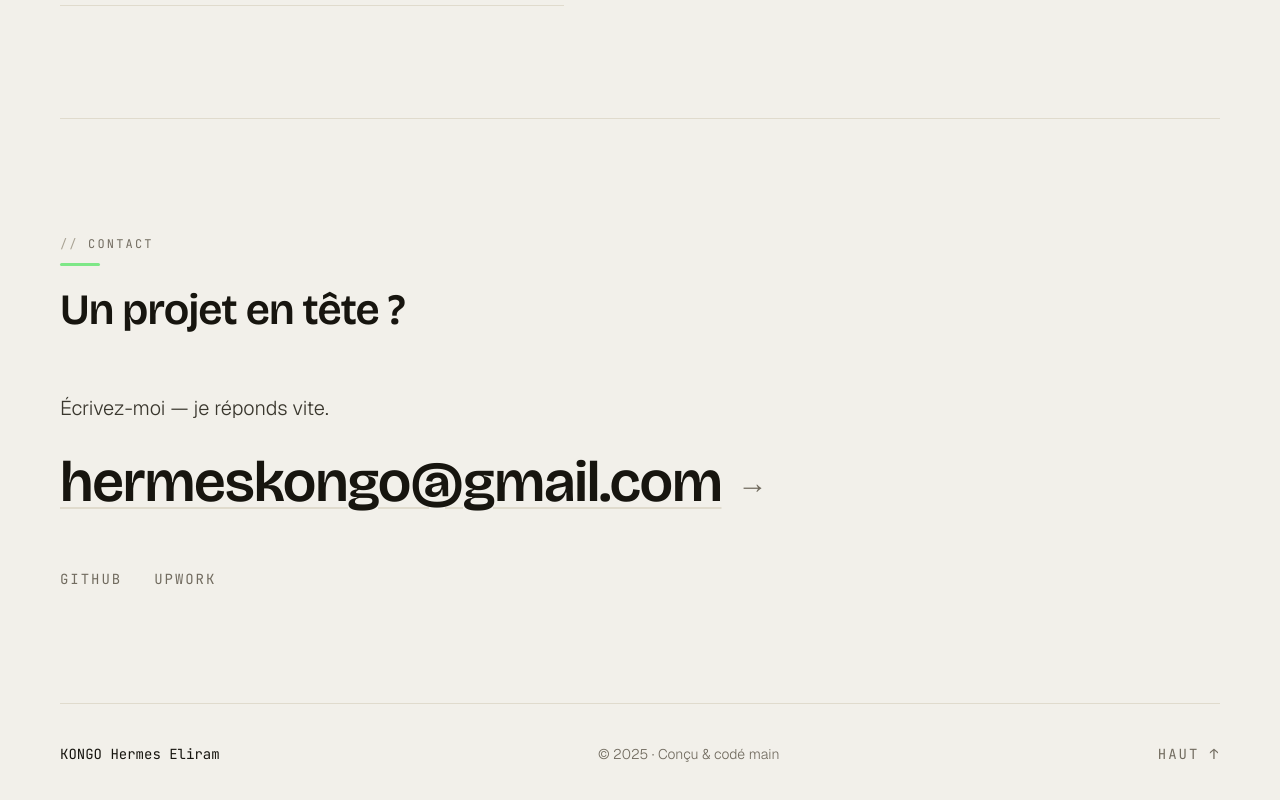
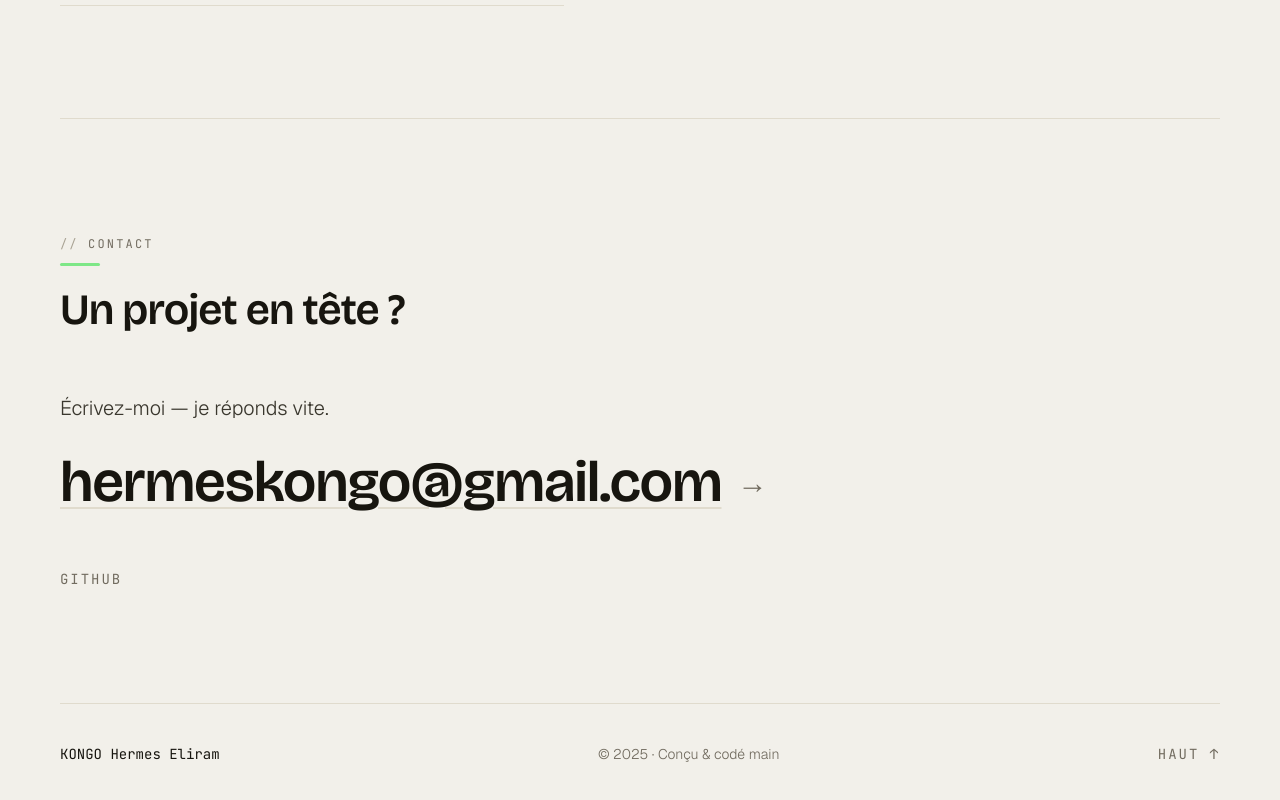
Before and after one commit to hermeskongo/hermes-eliram, a React (Vite) app: page / in a window 1280 px wide. Shown: the part 5573-6373 px from the top of the page. Built offline with nearby package versions, Linux system fonts and the light colour scheme.

Commit message:
Comment out Upwork link in socials array
Commented out Upwork social link in content.js

```diff
--- a/src/content.js
+++ b/src/content.js
@@ -13,7 +13,7 @@ export const content = {
     status: 'Disponible',
     socials: [
       { label: 'GitHub', url: 'https://github.com/hermeskongo' },
-      { label: 'Upwork', url: 'https://www.upwork.com/freelancers/~01da2964c90bee8c17' },
+      // { label: 'Upwork', url: 'https://www.upwork.com/freelancers/~01da2964c90bee8c17' },
     ],
   },
 
```
